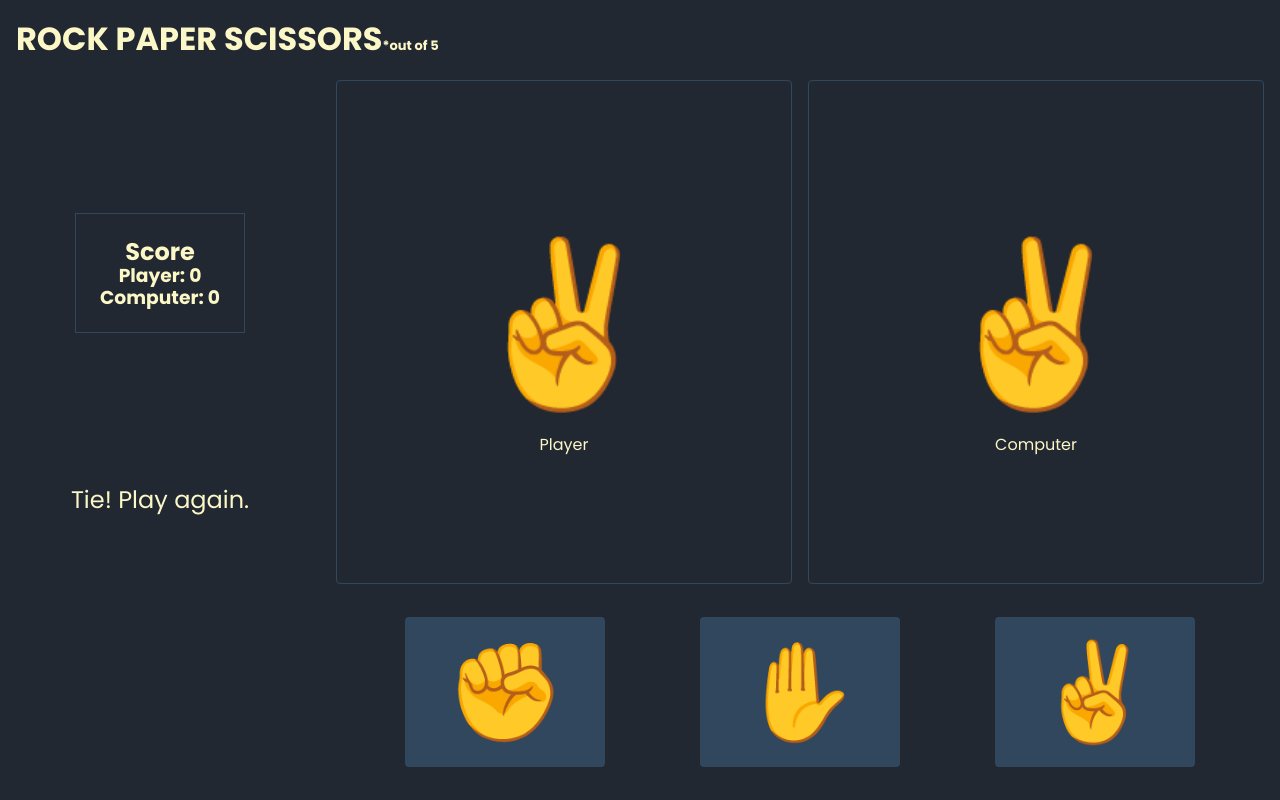
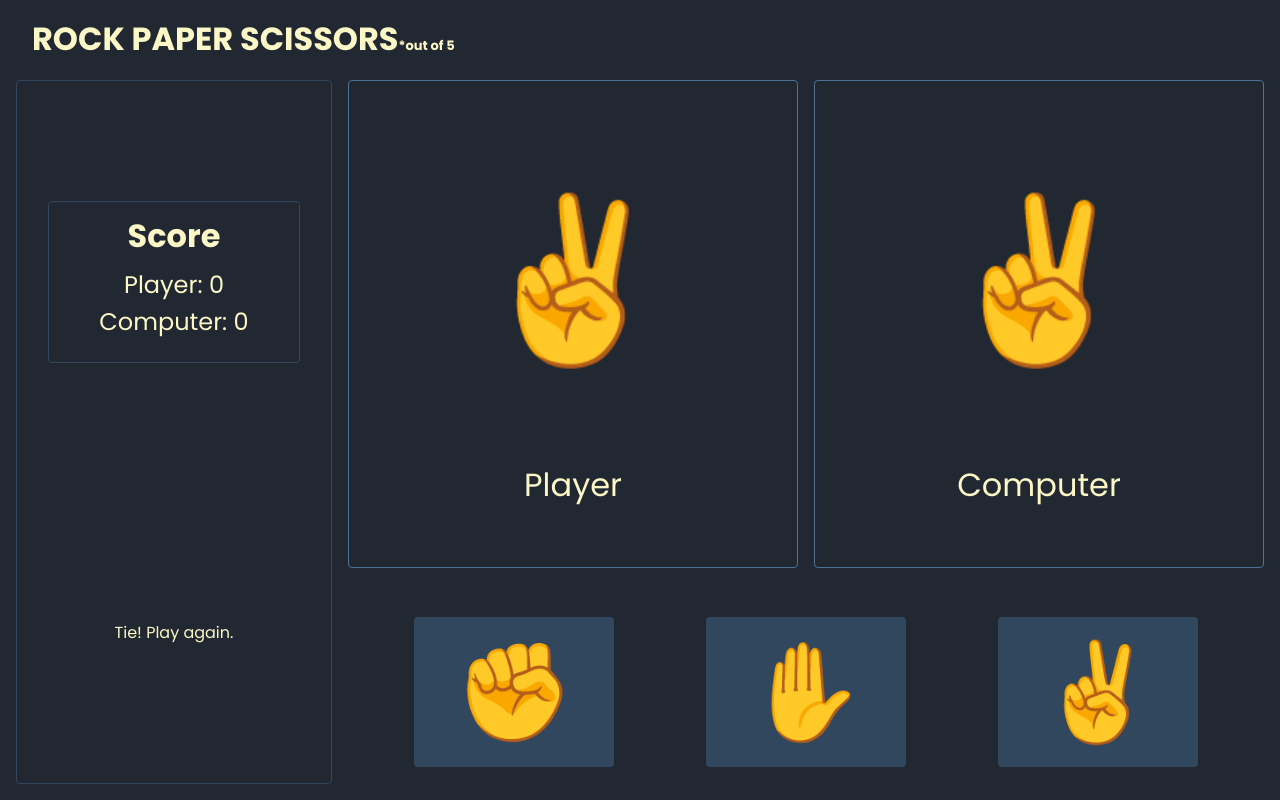
Before and after one commit to itiand/RockPaperScissors, a website: page index.html in a window 1280 px wide. Both pictures are taken after a click on the button "✌️". Drawn offline with nearby package versions, Linux system fonts and the light colour scheme.

Commit message:
complete functionality in js, UI for desktop complete. Add subtle button animation and disable when game done

```diff
--- a/app.js
+++ b/app.js
@@ -10,6 +10,10 @@ let buttonContainer = document.getElementById('buttons');
 let rockButton = document.getElementById('rock');
 let paperButton = document.getElementById('paper');
 let scissorsButton = document.getElementById('scissors');
+
+const buttons = document.getElementsByClassName('rps');
+const cards = document.getElementsByClassName('card');
+
 
 function getComputerChoice() {
    const choices = ['✊', '✋', '✌️']
@@ -43,6 +47,15 @@ function updateUI(playerChoice, computerChoice, result, scores) {
    else {
       announcer.innerText = `${result} wins this round!`
    }
+   playerScore.innerText = scores.player;
+   computerScore.innerText = scores.computer;
+}
+
+
+function resetUI(){
+   computer.innerText = ``;
+   player.innerText = ``;
+   announcer.innerText = ``;
    playerScore.innerText = scores.player;
    computerScore.innerText = scores.computer;
 }
@@ -81,6 +94,13 @@ function playGame(playerChoice) {
       // buttonContainer.style.display = 'none'
       gameDone.style.display = 'block'
       gameDone.innerText = `...And that's game done. The winner is ${result}!`
+
+      //disable buttons
+      for (let i = 0; i < buttons.length; i++) {
+         buttons[i].disabled = true;
+         buttons[i].classList.add('disabled');
+      }
+
    }
 }
 
@@ -89,9 +109,14 @@ function restartGame() {
    scores.player = 0;
    scores.computer = 0;
 
-   console.log('playAgain')
    gameDone.style.display = 'none'
    playAgainButton.style.display = 'none'
+
+   for (let i = 0; i < buttons.length; i++) {
+      buttons[i].disabled = false;
+      buttons[i].classList.remove('disabled');
+    }
+   resetUI();
 }
 
 rockButton.addEventListener('click', function() { playGame('✊')});
--- a/index.html
+++ b/index.html
@@ -14,9 +14,9 @@
    <div class="main-container">
       <div id="leftpanel" class="container">
          <div class="score">
-            <h2>Score</h2>
-            <h3>Player: <span id="player-score">0</span></h3>
-            <h3>Computer: <span id="computer-score">0</span></h3>
+            <h3>Score</h3>
+            <p>Player: <span id="player-score">0</span></p>
+            <p>Computer: <span id="computer-score">0</span></p>
          </div>
          <p id="announcer"></p>
          <p id="game-done"></p>
--- a/style.css
+++ b/style.css
@@ -21,17 +21,24 @@ button {
  border-radius: 4px;
  cursor: pointer;
 }
-
 .rps {
   font-size: 6rem;
+  transition: opacity 0.3s ease;
 }
+
+button:disabled {
+  opacity: 0.5;
+  cursor: not-allowed;
+}
+
 
 button:hover {
   background-color: #1d2c3e;
 }
 
 .title {
-  margin-left: 1rem;
+
+  margin-left: 2rem;
 }
 
 .main-container {
@@ -44,14 +51,41 @@ button:hover {
   flex-basis: 25%;
   display: flex;
   flex-direction: column;
-  justify-content: space-evenly;
+  justify-content: space-around;
   align-items: center;
+  border: #30475e 0.8px solid;
+  border-radius: 4px;
+  margin-left: 1rem;
+  margin-bottom: 1rem;
+}
+
+#announcer,
+#play-again,
+#game-done {
+  width: 80%;
 }
 .score {
+  width: 80%;
   border: #30475e 0.8px solid;
-  padding: 1.5rem;
+  padding: 1rem 2rem 1rem 2rem;
+  border-radius: 4px;
 }
 
+.score h3 {
+  font-size: 2rem;
+  margin-bottom: 1rem;
+}
+
+.score p {
+  margin-bottom: 0.6rem;
+  font-size: 1.5rem;
+}
+
+#play-again {
+  font-size: 2rem;
+}
+
+/**RIGHT PANEL**/
 #rightpanel {
   flex-basis: 75%;
   display: flex;
@@ -74,21 +108,24 @@ button:hover {
 .card {
   display: flex;
   flex-direction: column;
-  justify-content: center;
+  justify-content: space-evenly;
   align-items: center;
   width: 80%;
-  height: 100%;
+  height: calc(100% - 16.5px);
   padding: 10px 20px;
   border-radius: 4px;
-  border: #30475e 0.8px solid;
+  border: #4d7297 1px solid;
 }
 
+
 #player-card {
-  margin: 1rem;
+  margin: 0 1rem 1rem 1rem;
+  font-size: 2rem;
 }
 
 #computer-card {
-  margin: 1rem 1rem 1rem 0;
+  margin: 0 1rem 1rem 0;
+  font-size: 2rem;
 }
 
 .hands {
@@ -104,10 +141,26 @@ button:hover {
 } */
 
 #announcer {
-  font-size: 1.5rem;
+  font-size: 1rem;
   margin: 20px;
 }
 
-.game-done {
+
+#game-done {
+  font-size: 1.5rem;
   display: none;
 }
+
+
+@keyframes fadeAnimation {
+  from {
+    opacity: 1;
+  }
+  to {
+    opacity: 0.5;
+  }
+}
+
+.card .hands {
+  animation: fadeAnimation 0.3s ease;
+}
```
